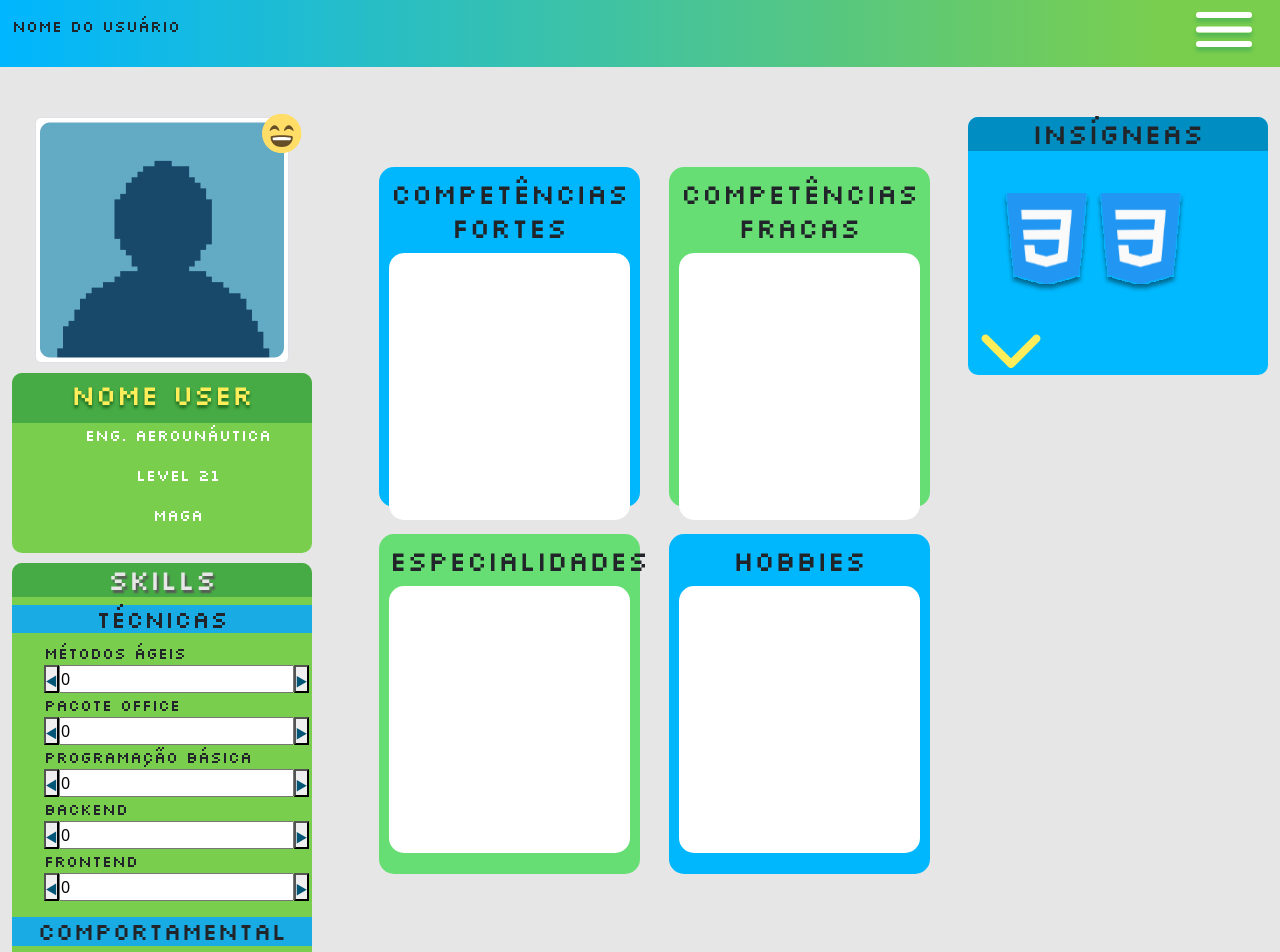
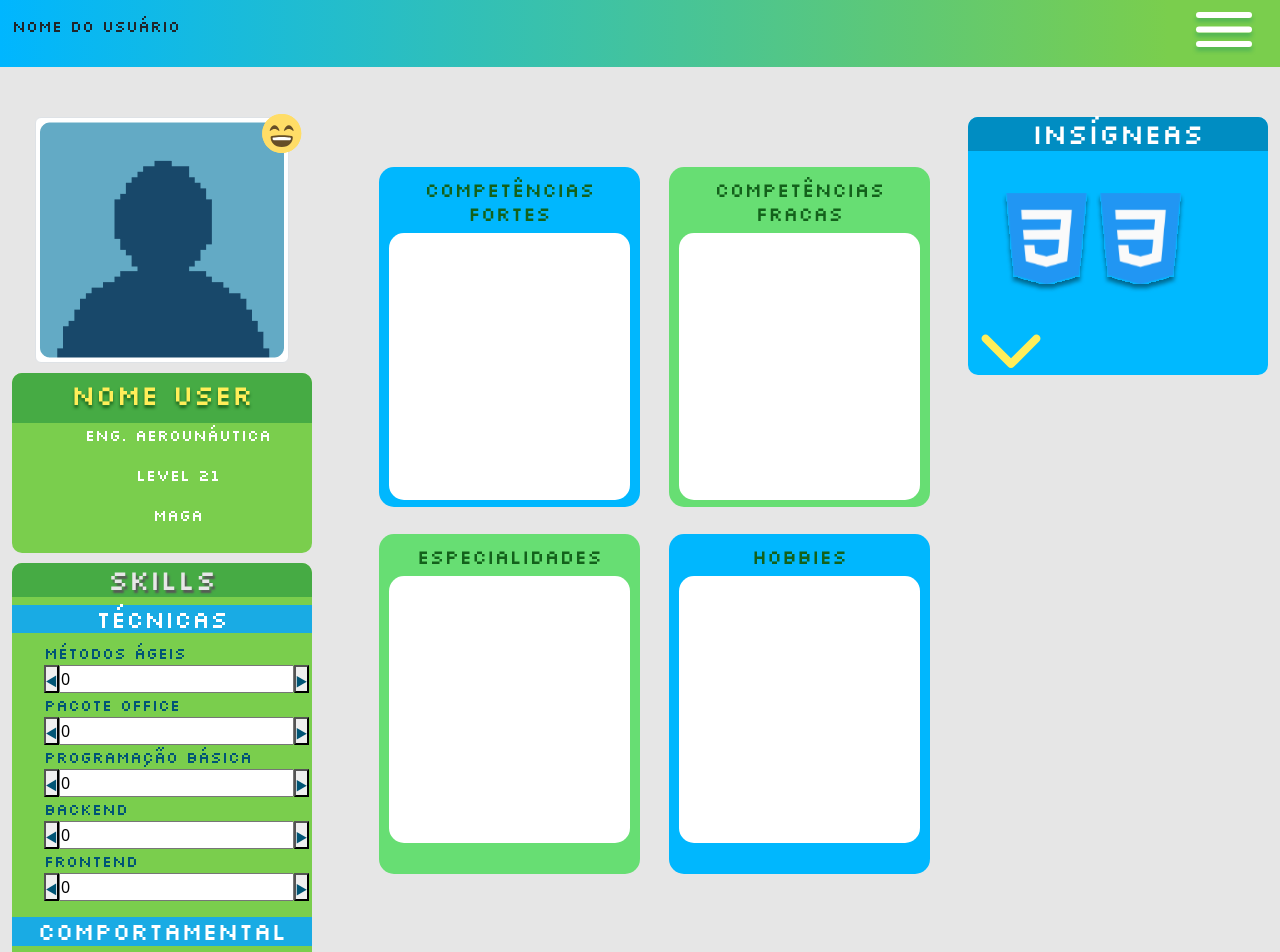
Before and after one commit to kamiszzz/projeto-levelup-principal, an Angular app: page / in a window 1280 px wide. Shown: the top 952 px of the page. Built offline with nearby package versions, Linux system fonts and the light colour scheme.

Commit message:
material-ui

```diff
--- a/package.json
+++ b/package.json
@@ -18,6 +18,7 @@
     "@angular/platform-browser": "^14.2.0",
     "@angular/platform-browser-dynamic": "^14.2.0",
     "@angular/router": "^14.2.0",
+    "@material-ui/core": "^4.12.4",
     "bootstrap": "^5.2.2",
     "rxjs": "~7.5.0",
     "tslib": "^2.3.0",
--- a/src/app/componentes/main/competencias/competencias.component.css
+++ b/src/app/componentes/main/competencias/competencias.component.css
@@ -32,3 +32,9 @@
     outline: 0;
     border-radius: 15px;
 }
+
+.font-box {
+    font-size: 20px;
+    color: #13611B;
+
+}
--- a/src/app/componentes/main/competencias/competencias.component.html
+++ b/src/app/componentes/main/competencias/competencias.component.html
@@ -1,14 +1,14 @@
 <div class="competencias">
     <div class="row">
         <div class="col-sm-6" id="comp-fortes">
-            <h3 for="" class="text-center comp-h3 ff-silkscreen-bold">Competências Fortes</h3>
+            <h3 for="" class="text-center comp-h3 ff-silkscreen-bold font-box">Competências Fortes</h3>
             <div>
                 <input type="text" class="comp-text">
             </div>
         </div>
 
         <div class="col-sm-6" id="comp-fracas">
-            <h3 for="" class="text-center comp-h3 ff-silkscreen-bold">Competências Fracas</h3>
+            <h3 for="" class="text-center comp-h3 ff-silkscreen-bold font-box">Competências Fracas</h3>
             <div>
                 <input type="text" class="comp-text">
             </div>
@@ -17,14 +17,14 @@
 
     <div class="row">
         <div class="col-sm-6" id="especialidades">
-            <h3 for="" class="text-center comp-h3 ff-silkscreen-bold">Especialidades</h3>
+            <h3 for="" class="text-center comp-h3 ff-silkscreen-bold font-box">Especialidades</h3>
             <div>
                 <input type="text" class="comp-text">
             </div>
         </div>
 
         <div class="col-sm-6" id="hobbies">
-            <h3 for="" class="text-center comp-h3 ff-silkscreen-bold">Hobbies</h3>
+            <h3 for="" class="text-center comp-h3 ff-silkscreen-bold font-box">Hobbies</h3>
             <div>
                 <input type="text" class="comp-text">
             </div>
--- a/src/app/componentes/main/insigneas/insigneas.component.css
+++ b/src/app/componentes/main/insigneas/insigneas.component.css
@@ -17,3 +17,7 @@
 .box-img {
     margin-right: 30px;
 }
+
+.font-insignea {
+    color: #ffffff;
+}
--- a/src/app/componentes/main/insigneas/insigneas.component.html
+++ b/src/app/componentes/main/insigneas/insigneas.component.html
@@ -1,7 +1,7 @@
 <div class="insignea">
     <div>
         <div class="insignea-titulo">
-            <h3 class="text-center ff-silkscreen">Insígneas</h3>
+            <h3 class="text-center ff-silkscreen font-insignea">Insígneas</h3>
         </div>
         <div class="row insignea-img">
             <div class="col-6 col-sm-3 box-img">
--- a/src/app/componentes/main/perfil/perfil.component.css
+++ b/src/app/componentes/main/perfil/perfil.component.css
@@ -90,3 +90,11 @@
     background: linear-gradient(0deg, #19ABE4, #19ABE4);
 
 }
+
+.font-categ-skills {
+    color: #FFFFFF;
+}
+
+.font-skills {
+    color: #005475;
+}
--- a/src/app/componentes/main/perfil/perfil.component.html
+++ b/src/app/componentes/main/perfil/perfil.component.html
@@ -126,13 +126,13 @@
                 <h3 class="text-center ff-silkscreen-bold">Skills</h3>
             </div>
             <div class="text-center">
-                <h4 class="skills-categoria ff-silkscreen">Técnicas</h4>
+                <h4 class="skills-categoria ff-silkscreen font-categ-skills">Técnicas</h4>
             </div>
             <div>
                 <ul>
                     <li>
                         <div>
-                            <label class="ff-silkscreen" for="">Métodos Ágeis</label>
+                            <label class="ff-silkscreen font-skills" for="">Métodos Ágeis</label>
                             <div>
                                 <button data-controle="-">
                                     <img src="../../../../assets/imagem/seta esquerda.svg">
@@ -147,7 +147,7 @@
                     </li>
                     <li>
                         <div>
-                            <label class="ff-silkscreen" for="">Pacote Office</label>
+                            <label class="ff-silkscreen font-skills" for="">Pacote Office</label>
                             <div>
                                 <button data-controle="-">
                                     <img src="../../../../assets/imagem/seta esquerda.svg">
@@ -162,7 +162,7 @@
                     </li>
                     <li>
                         <div>
-                            <label class="ff-silkscreen" for="">Programação Básica</label>
+                            <label class="ff-silkscreen font-skills" for="">Programação Básica</label>
                             <div>
                                 <button data-controle="-">
                                     <img src="../../../../assets/imagem/seta esquerda.svg">
@@ -177,7 +177,7 @@
                     </li>
                     <li>
                         <div>
-                            <label class="ff-silkscreen" for="">Backend</label>
+                            <label class="ff-silkscreen font-skills" for="">Backend</label>
                             <div>
                                 <button data-controle="-">
                                     <img src="../../../../assets/imagem/seta esquerda.svg">
@@ -192,7 +192,7 @@
                     </li>
                     <li>
                         <div>
-                            <label class="ff-silkscreen" for="">Frontend</label>
+                            <label class="ff-silkscreen font-skills" for="">Frontend</label>
                             <div>
                                 <button data-controle="-">
                                     <img src="../../../../assets/imagem/seta esquerda.svg">
@@ -208,13 +208,13 @@
                 </ul>
             </div>
             <div class="text-center">
-                <h4 class="skills-categoria ff-silkscreen">Comportamental</h4>
+                <h4 class="skills-categoria ff-silkscreen font-categ-skills">Comportamental</h4>
             </div>
             <div>
                 <ul>
                     <li>
                         <div>
-                            <label class="ff-silkscreen" for="">Empreendedorismo</label>
+                            <label class="ff-silkscreen font-skills" for="">Empreendedorismo</label>
                             <div>
                                 <button data-controle="-">
                                     <img src="../../../../assets/imagem/seta esquerda.svg">
```
Also changed, not shown: 1 other file (tests, documents, lock files or other folders).
